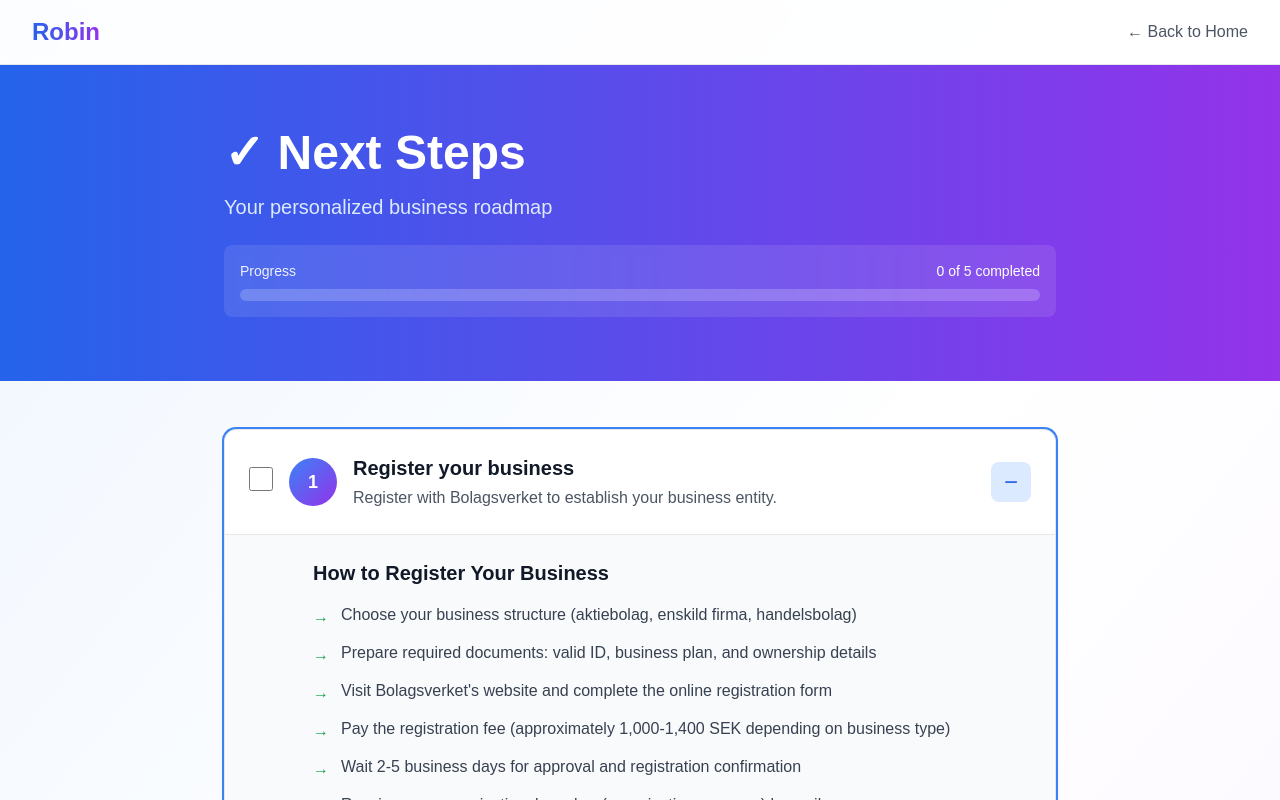
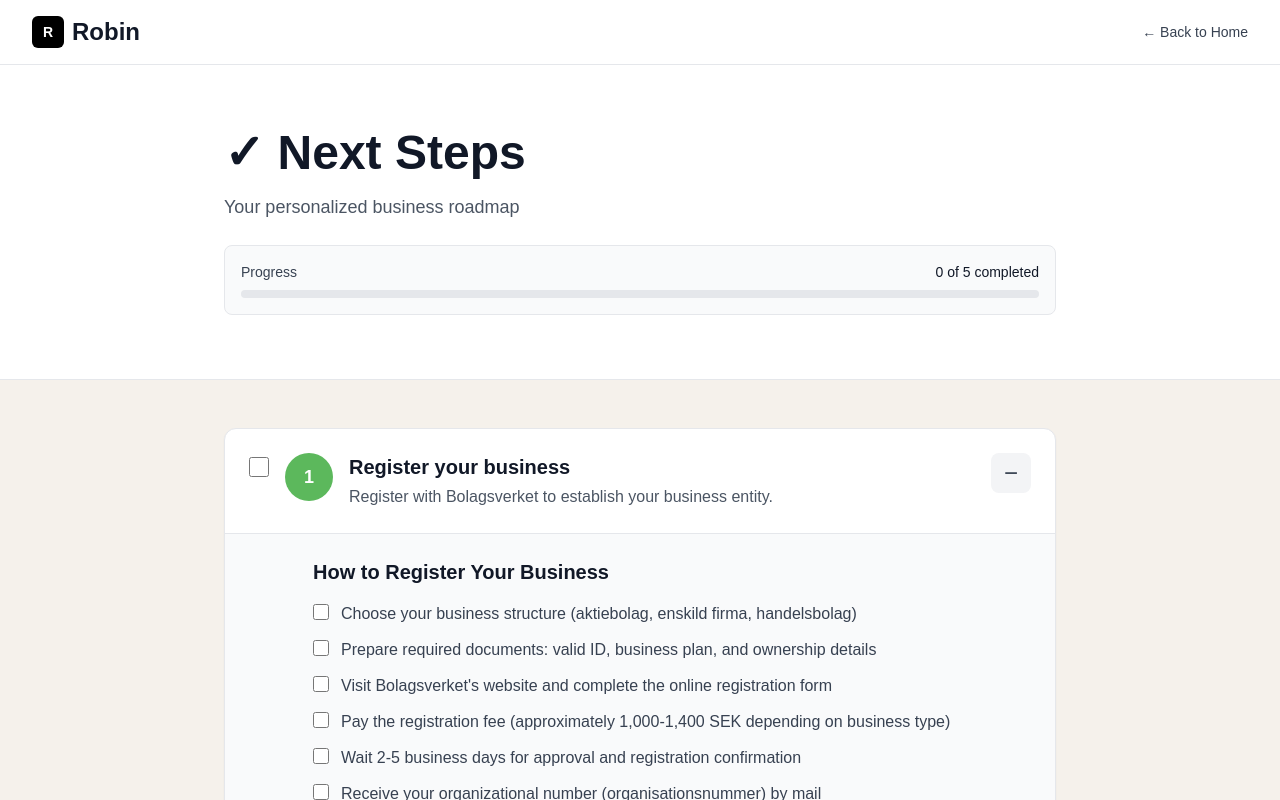
Before and after one commit to Rit-Hus/enrico, a Next.js app: page /next-steps in a window 1280 px wide. Both pictures are taken after a click on the element 640 px from the left and 497 px from the top of the page. Shown: the top 800 px of the page. Built offline with nearby package versions, Linux system fonts and the light colour scheme.

Commit message:
update next steps with design and mini steps that can be ticked.

```diff
--- a/src/app/next-steps/page.tsx
+++ b/src/app/next-steps/page.tsx
@@ -3,9 +3,15 @@
 import { useState } from "react";
 import Link from "next/link";
 
+interface BulletPoint {
+	id: string;
+	text: string;
+	completed: boolean;
+}
+
 interface StepDetail {
 	title: string;
-	bulletPoints: string[];
+	bulletPoints: BulletPoint[];
 }
 
 interface NextStep {
@@ -29,12 +35,12 @@ const initialSteps: NextStep[] = [
 		details: {
 			title: "How to Register Your Business",
 			bulletPoints: [
-				"Choose your business structure (aktiebolag, enskild firma, handelsbolag)",
-				"Prepare required documents: valid ID, business plan, and ownership details",
-				"Visit Bolagsverket's website and complete the online registration form",
-				"Pay the registration fee (approximately 1,000-1,400 SEK depending on business type)",
-				"Wait 2-5 business days for approval and registration confirmation",
-				"Receive your organizational number (organisationsnummer) by mail",
+				{ id: "1-1", text: "Choose your business structure (aktiebolag, enskild firma, handelsbolag)", completed: false },
+				{ id: "1-2", text: "Prepare required documents: valid ID, business plan, and ownership details", completed: false },
+				{ id: "1-3", text: "Visit Bolagsverket's website and complete the online registration form", completed: false },
+				{ id: "1-4", text: "Pay the registration fee (approximately 1,000-1,400 SEK depending on business type)", completed: false },
+				{ id: "1-5", text: "Wait 2-5 business days for approval and registration confirmation", completed: false },
+				{ id: "1-6", text: "Receive your organizational number (organisationsnummer) by mail", completed: false },
 			],
 		},
 	},
@@ -47,12 +53,12 @@ const initialSteps: NextStep[] = [
 		details: {
 			title: "F-tax Approval Process",
 			bulletPoints: [
-				"Ensure your business is registered with Bolagsverket first",
-				"Log in to Skatteverket's e-service 'Mina sidor företag' with BankID",
-				"Navigate to 'Skattekonto' and select 'Ansök om F-skatt'",
-				"Fill out form SKV 4620 with your business information",
-				"Submit required documentation (business registration certificate)",
-				"Approval typically takes 4-6 weeks; you'll receive confirmation by mail",
+				{ id: "2-1", text: "Ensure your business is registered with Bolagsverket first", completed: false },
+				{ id: "2-2", text: "Log in to Skatteverket's e-service 'Mina sidor företag' with BankID", completed: false },
+				{ id: "2-3", text: "Navigate to 'Skattekonto' and select 'Ansök om F-skatt'", completed: false },
+				{ id: "2-4", text: "Fill out form SKV 4620 with your business information", completed: false },
+				{ id: "2-5", text: "Submit required documentation (business registration certificate)", completed: false },
+				{ id: "2-6", text: "Approval typically takes 4-6 weeks; you'll receive confirmation by mail", completed: false },
 			],
 		},
 	},
@@ -65,12 +71,12 @@ const initialSteps: NextStep[] = [
 		details: {
 			title: "Opening a Business Bank Account",
 			bulletPoints: [
-				"Research banks: Compare SEB, Nordea, Handelsbanken, and Swedbank for fees and services",
-				"Book an in-person appointment at your chosen bank (required for business accounts)",
-				"Bring required documents: business registration, organizational number, valid ID, F-tax certificate",
-				"Discuss monthly fees and transaction costs (typically 200-500 SEK/month)",
-				"Set up digital banking access (BankID, Swish for businesses)",
-				"Order payment terminal if accepting card payments (additional monthly cost)",
+				{ id: "3-1", text: "Research banks: Compare SEB, Nordea, Handelsbanken, and Swedbank for fees and services", completed: false },
+				{ id: "3-2", text: "Book an in-person appointment at your chosen bank (required for business accounts)", completed: false },
+				{ id: "3-3", text: "Bring required documents: business registration, organizational number, valid ID, F-tax certificate", completed: false },
+				{ id: "3-4", text: "Discuss monthly fees and transaction costs (typically 200-500 SEK/month)", completed: false },
+				{ id: "3-5", text: "Set up digital banking access (BankID, Swish for businesses)", completed: false },
+				{ id: "3-6", text: "Order payment terminal if accepting card payments (additional monthly cost)", completed: false },
 			],
 		},
 	},
@@ -83,13 +89,13 @@ const initialSteps: NextStep[] = [
 		details: {
 			title: "Finding Your Restaurant Location",
 			bulletPoints: [
-				"Contact local real estate agents in Åkersberga specializing in commercial properties",
-				"Search online platforms: Blocket, Hemnet Företag, and Fastighetsbyrån",
-				"Visit Åkersberga to assess foot traffic in different neighborhoods",
-				"Calculate space needs: 60-100 sqm for a small restaurant (15-30 seats)",
-				"Negotiate lease terms: typically 3-5 year contracts with 3-6 month deposits required",
-				"Review lease carefully for restrictions on food service, ventilation, and modifications",
-				"Budget for monthly rent: expect 8,000-15,000 SEK/month in Åkersberga",
+				{ id: "4-1", text: "Contact local real estate agents in Åkersberga specializing in commercial properties", completed: false },
+				{ id: "4-2", text: "Search online platforms: Blocket, Hemnet Företag, and Fastighetsbyrån", completed: false },
+				{ id: "4-3", text: "Visit Åkersberga to assess foot traffic in different neighborhoods", completed: false },
+				{ id: "4-4", text: "Calculate space needs: 60-100 sqm for a small restaurant (15-30 seats)", completed: false },
+				{ id: "4-5", text: "Negotiate lease terms: typically 3-5 year contracts with 3-6 month deposits required", completed: false },
+				{ id: "4-6", text: "Review lease carefully for restrictions on food service, ventilation, and modifications", completed: false },
+				{ id: "4-7", text: "Budget for monthly rent: expect 8,000-15,000 SEK/month in Åkersberga", completed: false },
 			],
 		},
 	},
@@ -102,13 +108,13 @@ const initialSteps: NextStep[] = [
 		details: {
 			title: "Required Permits and Licenses",
 			bulletPoints: [
-				"Food service permit: Contact environmental department (miljö- och hälsoskydd) at Österåker kommun",
-				"Schedule inspection of your premises by health inspector before opening",
-				"Complete food safety course (Livsmedelshygien) - required for all food handlers",
-				"If serving alcohol: Apply for alcohol license (alkoholtillstånd) 4-6 months in advance",
-				"Budget for alcohol license: 10,000-25,000 SEK application fee plus annual renewal costs",
-				"Signage permit (skyltlov) if installing outdoor signs - check with building department",
-				"Outdoor seating permit (serveringstillstånd) if planning a patio - requires separate application",
+				{ id: "5-1", text: "Food service permit: Contact environmental department (miljö- och hälsoskydd) at Österåker kommun", completed: false },
+				{ id: "5-2", text: "Schedule inspection of your premises by health inspector before opening", completed: false },
+				{ id: "5-3", text: "Complete food safety course (Livsmedelshygien) - required for all food handlers", completed: false },
+				{ id: "5-4", text: "If serving alcohol: Apply for alcohol license (alkoholtillstånd) 4-6 months in advance", completed: false },
+				{ id: "5-5", text: "Budget for alcohol license: 10,000-25,000 SEK application fee plus annual renewal costs", completed: false },
+				{ id: "5-6", text: "Signage permit (skyltlov) if installing outdoor signs - check with building department", completed: false },
+				{ id: "5-7", text: "Outdoor seating permit (serveringstillstånd) if planning a patio - requires separate application", completed: false },
 			],
 		},
 	},
@@ -130,23 +136,47 @@ export default function NextStepsPage() {
 		);
 	};
 
+	const toggleBulletPoint = (stepId: number, bulletId: string) => {
+		setSteps(
+			steps.map((step) => {
+				if (step.id === stepId) {
+					return {
+						...step,
+						details: {
+							...step.details,
+							bulletPoints: step.details.bulletPoints.map((bullet) =>
+								bullet.id === bulletId
+									? { ...bullet, completed: !bullet.completed }
+									: bullet
+							),
+						},
+					};
+				}
+				return step;
+			})
+		);
+	};
+
 	const completedCount = steps.filter((step) => step.completed).length;
 	const totalCount = steps.length;
 	const progressPercentage = (completedCount / totalCount) * 100;
 
 	return (
-		<div className="min-h-screen bg-gradient-to-br from-blue-50 via-white to-purple-50 dark:from-gray-900 dark:via-gray-800 dark:to-gray-900">
+		<div className="min-h-screen" style={{ backgroundColor: '#F5F1EB' }}>
 			{/* Header */}
-			<header className="border-b border-gray-200 dark:border-gray-700 bg-white/80 dark:bg-gray-900/80 backdrop-blur-sm">
+			<header className="bg-white border-b border-gray-200">
 				<nav className="max-w-7xl mx-auto px-4 sm:px-6 lg:px-8 py-4">
 					<div className="flex items-center justify-between">
-						<h1 className="text-2xl font-bold bg-gradient-to-r from-blue-600 to-purple-600 bg-clip-text text-transparent">
-							Robin
-						</h1>
-						<div className="flex gap-4">
+						<div className="flex items-center gap-2">
+							<div className="w-8 h-8 bg-black rounded-md flex items-center justify-center">
+								<span className="text-white font-bold text-sm">R</span>
+							</div>
+							<h1 className="text-2xl font-bold text-gray-900">Robin</h1>
+						</div>
+						<div className="flex gap-6 items-center">
 							<Link
 								href="/"
-								className="text-gray-600 hover:text-gray-900 dark:text-gray-300 dark:hover:text-white transition-colors"
+								className="text-gray-700 hover:text-gray-900 transition-colors text-sm"
 							>
 								← Back to Home
 							</Link>
@@ -156,29 +186,32 @@ export default function NextStepsPage() {
 			</header>
 
 			{/* Page Header */}
-			<div className="bg-gradient-to-r from-blue-600 to-purple-600 text-white py-12 sm:py-16">
+			<div className="bg-white py-12 sm:py-16 border-b border-gray-200">
 				<div className="max-w-4xl mx-auto px-4 sm:px-6 lg:px-8">
-					<h2 className="text-4xl sm:text-5xl font-bold mb-4">
+					<h2 className="text-4xl sm:text-5xl font-bold mb-4 text-gray-900">
 						✓ Next Steps
 					</h2>
-					<p className="text-xl text-blue-100 mb-6">
+					<p className="text-lg text-gray-600 mb-6">
 						Your personalized business roadmap
 					</p>
 
 					{/* Progress Indicator */}
-					<div className="bg-white/10 backdrop-blur-sm rounded-lg p-4">
+					<div className="bg-gray-50 rounded-lg p-4 border border-gray-200">
 						<div className="flex justify-between items-center mb-2">
-							<span className="text-sm font-medium text-white/90">
+							<span className="text-sm font-medium text-gray-700">
 								Progress
 							</span>
-							<span className="text-sm font-medium text-white">
+							<span className="text-sm font-medium text-gray-900">
 								{completedCount} of {totalCount} completed
 							</span>
 						</div>
-						<div className="w-full h-3 bg-white/20 rounded-full overflow-hidden">
+						<div className="w-full h-2 bg-gray-200 rounded-full overflow-hidden">
 							<div
-								className="h-full bg-green-400 transition-all duration-500 ease-out rounded-full"
-								style={{ width: `${progressPercentage}%` }}
+								className="h-full transition-all duration-500 ease-out rounded-full"
+								style={{
+									width: `${progressPercentage}%`,
+									backgroundColor: '#5CB85C'
+								}}
 							/>
 						</div>
 					</div>
@@ -191,21 +224,21 @@ export default function NextStepsPage() {
 					{steps.map((step, index) => (
 						<div
 							key={step.id}
-							className={`bg-white dark:bg-gray-800 rounded-xl shadow-md hover:shadow-lg transition-all duration-200 border ${
+							className={`bg-white rounded-xl shadow-sm transition-all duration-200 border ${
 								step.completed
-									? "border-green-300 dark:border-green-700 bg-green-50/50 dark:bg-green-900/10"
-									: "border-gray-200 dark:border-gray-700"
-							} ${expandedStep === step.id ? "ring-2 ring-blue-500" : ""}`}
+									? "border-green-200 bg-green-50/30"
+									: "border-gray-200"
+							} ${expandedStep === step.id ? "shadow-md" : "hover:shadow-md"}`}
 						>
 							{/* Step Header */}
 							<div
 								className="p-5 sm:p-6 cursor-pointer"
 								onClick={() => toggleStep(step.id)}
 							>
-								<div className="flex items-center gap-4">
+								<div className="flex items-start gap-4">
 									{/* Checkbox */}
 									<div
-										className="flex-shrink-0"
+										className="flex-shrink-0 mt-1"
 										onClick={(e) => e.stopPropagation()}
 									>
 										<input
@@ -213,17 +246,14 @@ export default function NextStepsPage() {
 											id={`step-${step.id}`}
 											checked={step.completed}
 											onChange={() => toggleComplete(step.id)}
-											className="w-6 h-6 rounded-md border-2 border-gray-300 text-green-600 focus:ring-2 focus:ring-green-500 cursor-pointer transition-all"
+											className="w-5 h-5 rounded border-2 border-gray-300 text-green-600 focus:ring-2 focus:ring-green-500 cursor-pointer transition-all"
 										/>
 									</div>
 
 									{/* Step Number Badge */}
 									<div
-										className={`flex-shrink-0 w-12 h-12 rounded-full flex items-center justify-center font-bold text-lg ${
-											step.completed
-												? "bg-gradient-to-br from-green-400 to-green-600 text-white"
-												: "bg-gradient-to-br from-blue-500 to-purple-600 text-white"
-										}`}
+										className="flex-shrink-0 w-12 h-12 rounded-full flex items-center justify-center font-bold text-lg text-white"
+										style={{ backgroundColor: '#5CB85C' }}
 									>
 										{index + 1}
 									</div>
@@ -233,13 +263,13 @@ export default function NextStepsPage() {
 										<h3
 											className={`text-lg sm:text-xl font-semibold mb-1 ${
 												step.completed
-													? "text-gray-600 dark:text-gray-400"
-													: "text-gray-900 dark:text-white"
+													? "text-gray-500"
+													: "text-gray-900"
 											}`}
 										>
 											{step.step}
 										</h3>
-										<p className="text-sm sm:text-base text-gray-600 dark:text-gray-400">
+										<p className="text-sm sm:text-base text-gray-600 leading-relaxed">
 											{step.description}
 										</p>
 										{step.url && expandedStep !== step.id && (
@@ -248,9 +278,9 @@ export default function NextStepsPage() {
 												target="_blank"
 												rel="noopener noreferrer"
 												onClick={(e) => e.stopPropagation()}
-												className="inline-block mt-2 text-sm font-medium text-blue-600 hover:text-blue-700 dark:text-blue-400 dark:hover:text-blue-300 transition-colors"
+												className="inline-block mt-2 text-sm font-medium text-gray-700 hover:text-gray-900 transition-colors"
 											>
-												Visit Website →
+												Visit →
 											</a>
 										)}
 									</div>
@@ -260,8 +290,8 @@ export default function NextStepsPage() {
 										<div
 											className={`w-10 h-10 rounded-lg flex items-center justify-center transition-all ${
 												expandedStep === step.id
-													? "bg-blue-100 dark:bg-blue-900 text-blue-600 dark:text-blue-300"
-													: "bg-gray-100 dark:bg-gray-700 text-gray-600 dark:text-gray-400"
+													? "bg-gray-100 text-gray-700"
+													: "bg-gray-50 text-gray-500 hover:bg-gray-100"
 											}`}
 										>
 											<span className="text-2xl font-light">
@@ -274,23 +304,34 @@ export default function NextStepsPage() {
 
 							{/* Expanded Details */}
 							{expandedStep === step.id && (
-								<div className="border-t border-gray-200 dark:border-gray-700 p-5 sm:p-6 bg-gray-50 dark:bg-gray-900/50">
+								<div className="border-t border-gray-200 p-5 sm:p-6 bg-gray-50">
 									<div className="ml-0 sm:ml-16">
-										<h4 className="text-lg sm:text-xl font-semibold text-gray-900 dark:text-white mb-4">
+										<h4 className="text-lg sm:text-xl font-semibold text-gray-900 mb-4">
 											{step.details.title}
 										</h4>
 										<ul className="space-y-3">
-											{step.details.bulletPoints.map((point, idx) => (
+											{step.details.bulletPoints.map((bullet) => (
 												<li
-													key={idx}
-													className="flex items-start gap-3 text-gray-700 dark:text-gray-300"
+													key={bullet.id}
+													className="flex items-start gap-3"
 												>
-													<span className="text-green-600 dark:text-green-400 font-bold flex-shrink-0 mt-0.5">
-														→
-													</span>
-													<span className="text-sm sm:text-base leading-relaxed">
-														{point}
-													</span>
+													<input
+														type="checkbox"
+														id={`bullet-${bullet.id}`}
+														checked={bullet.completed}
+														onChange={() => toggleBulletPoint(step.id, bullet.id)}
+														className="w-4 h-4 mt-0.5 rounded border-2 border-gray-300 text-green-600 focus:ring-2 focus:ring-green-500 cursor-pointer transition-all flex-shrink-0"
+													/>
+													<label
+														htmlFor={`bullet-${bullet.id}`}
+														className={`text-sm sm:text-base leading-relaxed cursor-pointer ${
+															bullet.completed
+																? "text-gray-500 line-through"
+																: "text-gray-700"
+														}`}
+													>
+														{bullet.text}
+													</label>
 												</li>
 											))}
 										</ul>
@@ -299,7 +340,7 @@ export default function NextStepsPage() {
 												href={step.url}
 												target="_blank"
 												rel="noopener noreferrer"
-												className="inline-block mt-6 px-6 py-3 bg-gradient-to-r from-blue-600 to-purple-600 text-white font-semibold rounded-lg hover:from-blue-700 hover:to-purple-700 transition-all duration-200 shadow-md hover:shadow-lg"
+												className="inline-block mt-6 px-5 py-2.5 bg-gray-900 text-white font-medium rounded-lg hover:bg-gray-800 transition-all duration-200 text-sm"
 											>
 												Visit{" "}
 												{step.url
@@ -317,12 +358,12 @@ export default function NextStepsPage() {
 
 				{/* Completion Message */}
 				{completedCount === totalCount && (
-					<div className="mt-8 p-6 bg-gradient-to-r from-green-50 to-emerald-50 dark:from-green-900/20 dark:to-emerald-900/20 border-2 border-green-300 dark:border-green-700 rounded-xl text-center">
+					<div className="mt-8 p-6 bg-white border-2 border-green-300 rounded-xl text-center">
 						<div className="text-5xl mb-3">🎉</div>
-						<h3 className="text-2xl font-bold text-green-800 dark:text-green-300 mb-2">
+						<h3 className="text-2xl font-bold text-gray-900 mb-2">
 							Congratulations!
 						</h3>
-						<p className="text-green-700 dark:text-green-400">
+						<p className="text-gray-600">
 							You&apos;ve completed all steps. Your business is ready to launch!
 						</p>
 					</div>
@@ -330,9 +371,9 @@ export default function NextStepsPage() {
 			</main>
 
 			{/* Footer */}
-			<footer className="border-t border-gray-200 dark:border-gray-700 mt-12">
+			<footer className="border-t border-gray-200 bg-white mt-12">
 				<div className="max-w-7xl mx-auto px-4 sm:px-6 lg:px-8 py-8">
-					<p className="text-center text-gray-600 dark:text-gray-400">
+					<p className="text-center text-gray-600 text-sm">
 						© 2026 Robin. Helping entrepreneurs build their dreams.
 					</p>
 				</div>
```
